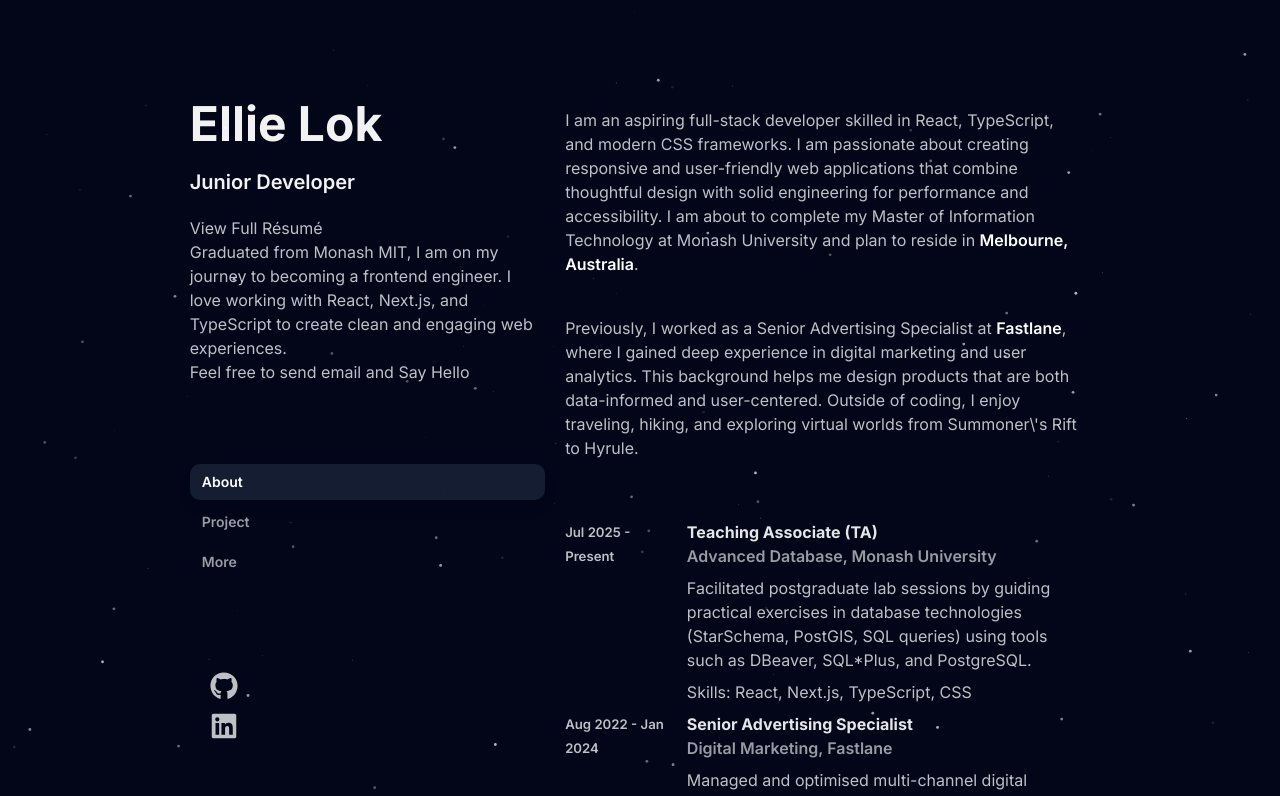
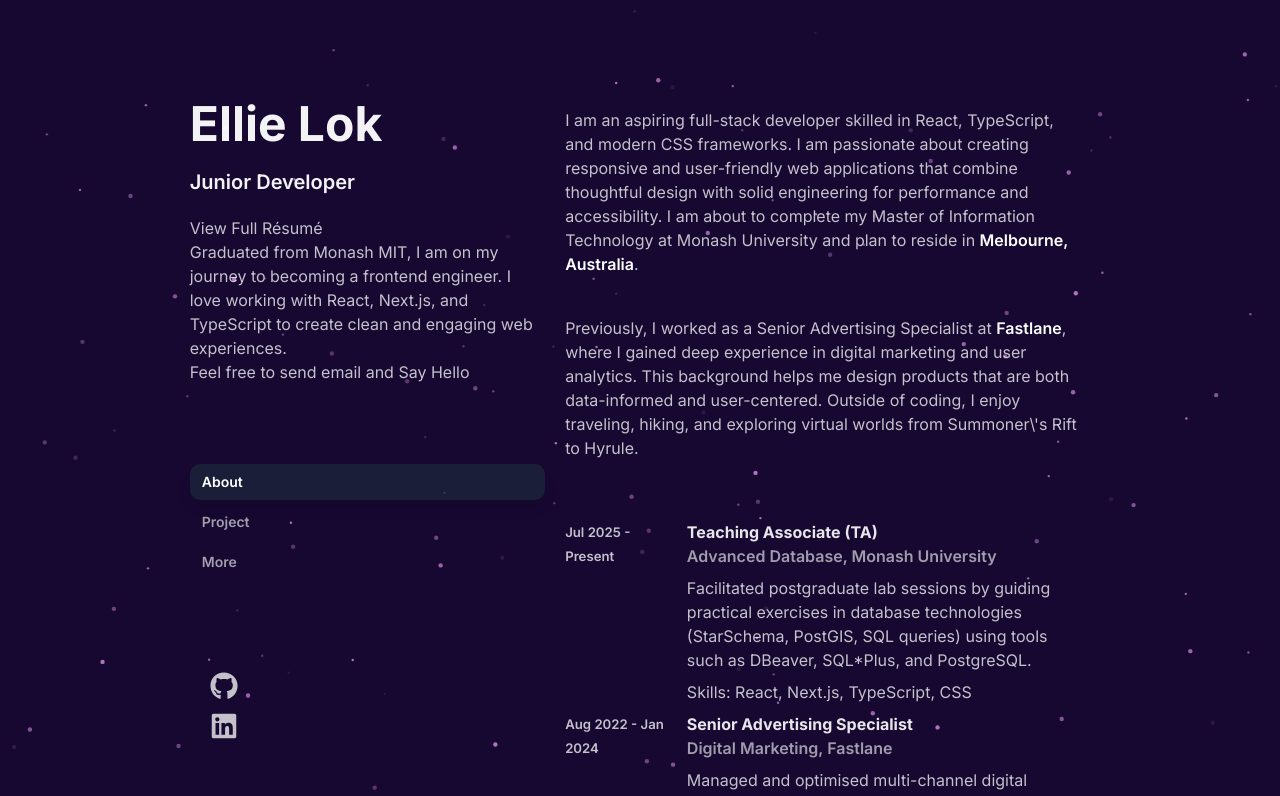
Before and after one commit to ellielok/www.ellielok.com, a Next.js app: page / in a window 1280 px wide. Shown: the top 796 px of the page. Built offline with nearby package versions, Linux system fonts and the light colour scheme.

Commit message:
Update color for particles

```diff
--- a/app/globals.css
+++ b/app/globals.css
@@ -10,7 +10,7 @@
   /* Dark Scheme for Light Mode */
   --radius: 0.625rem;
   /* --background: oklch(1 0 0); */
-  --background: oklch(0.129 0.042 264.695);
+  --background: oklch(0.1882 0.0765 293.16);
   --foreground: oklch(0.129 0.042 264.695);
   --card: oklch(1 0 0);
   --card-foreground: oklch(0.129 0.042 264.695);
--- a/app/layout.tsx
+++ b/app/layout.tsx
@@ -27,8 +27,10 @@
         <Particles
       className="fixed inset-0 -z-10"
       quantity={120}
-      ease={80}
-      color="#ffffff"
+      ease={60}
+      staticity={30}
+      color="#F29EFA"
+      size={1.2}
       refresh
     />
         {children}
```
